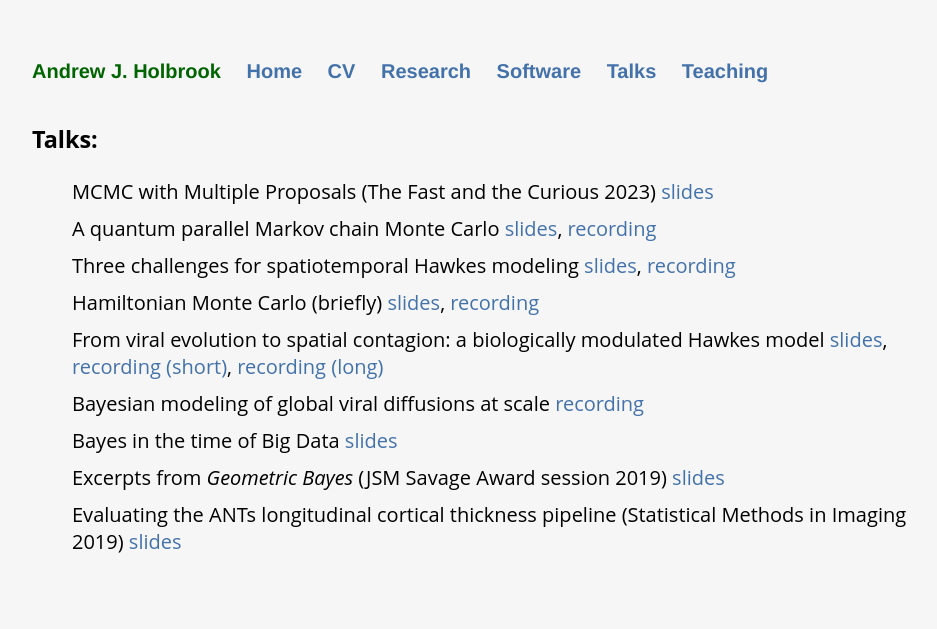
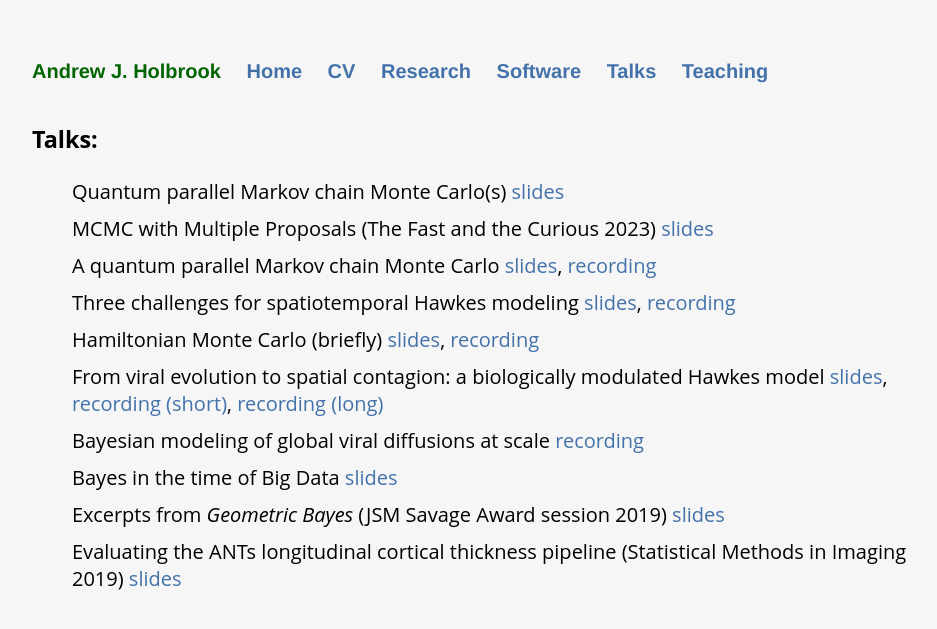
Before and after one commit to andrewjholbrook/andrewjholbrook.github.io, a Jekyll site: the page built from slides.html, in a window 1280 px wide. Shown: the top 629 px of the page, without its empty margins (160-1097 px from the left). Built offline with Jekyll 4.4.1, drawn with Linux system fonts in a browser that asks for light colours; a style sheet for code colours, icons or effects is not loaded.

Commit message:
Update slides.html

```diff
--- a/slides.html
+++ b/slides.html
@@ -10,6 +10,7 @@ title: Andrew Holbrook | Talks
 
     <h3>Talks:</h3>
   <ul id="news">
+        <li>  Quantum parallel Markov chain Monte Carlo(s) <a href="slides/Duke.pdf" target="_blank">slides</a></li>
                        <li> MCMC with Multiple Proposals (The Fast and the Curious 2023) <a href="slides/FastAndCurious2023.pdf" target="_blank">slides</a>
                <li> A quantum parallel Markov chain Monte Carlo <a href="slides/QPMCMC.pdf" target="_blank">slides</a>, <a href="https://youtu.be/tRQRm5A4F9M" target="_blank">recording</a>
                 <li> Three challenges for spatiotemporal Hawkes modeling <a href="slides/hawkesChallenges.pdf" target="_blank">slides</a>, <a href="https://medicine.yale.edu/media-player/ysph-biostatistics-seminar-three-challenges-confronting-spatiotemporal-hawkes-models/" target="_blank">recording</a>
```
